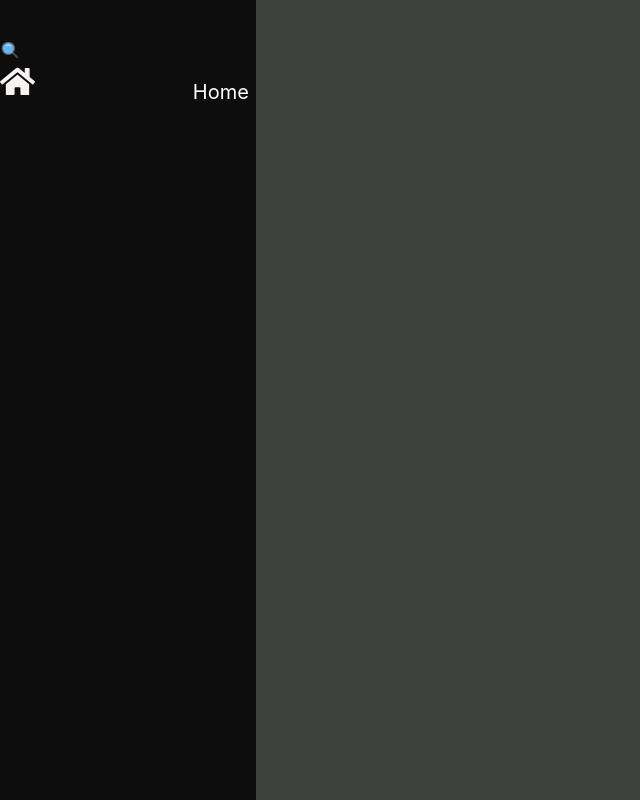
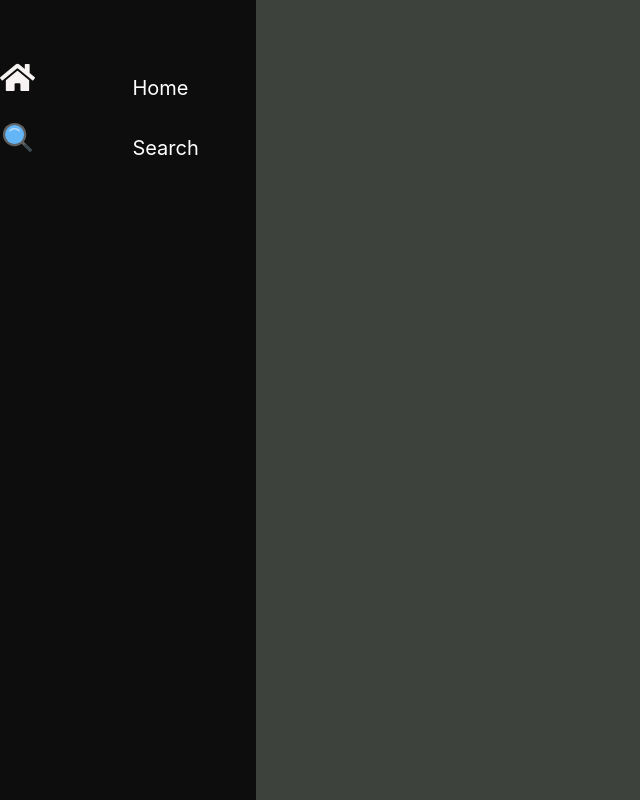
Before and after one commit to talentedasian/spotify-clone-jos-front, a React (Create React App) app: page / in a window 1280 px wide. Shown: the whole page, without its empty margins (0-640 px from the left). Built offline with nearby package versions, Linux system fonts and the light colour scheme.

Commit message:
cant figure out how to move span

```diff
--- a/src/App.css
+++ b/src/App.css
@@ -24,28 +24,28 @@
 
 .icons-container {
   padding-top: 40px;
+  font-size: 20px;
+}
+
+.icons-container span {
+  color: white;
+  padding-left: 4.87em;
+}
+
+.icons-container a {
+  text-decoration: none;
+}
+
+.search-icon-container {
+  padding-top: 20px;
 }
 
 .home-icon-container {
-  position: relative;
-  font-size: 20px;
-  color: white ;
-  display: flex;
+
 }
 
-.home-icon-word {
-  color: white;
-}
-
-.home-icon-word {
-  padding-left: 7.89em;
-  margin-bottom: 10px;
-}
 
 .home-icon {
   color: rgb(248, 243, 243);
+  margin-top: 20px;
 }
-
-.home-icon-link {
-  text-decoration: none;
-}
--- a/src/components/Sidebar.js
+++ b/src/components/Sidebar.js
@@ -9,15 +9,16 @@ function Sidebar () {
         <div className="sidebar">
             <BrowserRouter>
             <div className="icons-container">
-                <div>
-                    <Link to="/search" className="search-icon-link">
-                        <FcSearch size="20" className="search-icon"/>
-                    </Link>
-                </div>
                 <div className="home-icon-container">
                     <Link to="/home" className="home-icon-link">
                         <FaHome size="35" className="home-icon"/>
-                        <span className="home-icon-word">Home</span>
+                        <span>Home</span>
+                    </Link>
+                </div>
+                <div className="search-icon-container">
+                    <Link to="/search" className="search-icon-link">
+                        <FcSearch size="35" className="search-icon"/>
+                        <span>Search</span>
                     </Link>
                 </div>
             </div>
```
Also changed, not shown: 1 other file (tests, documents, lock files or other folders).
